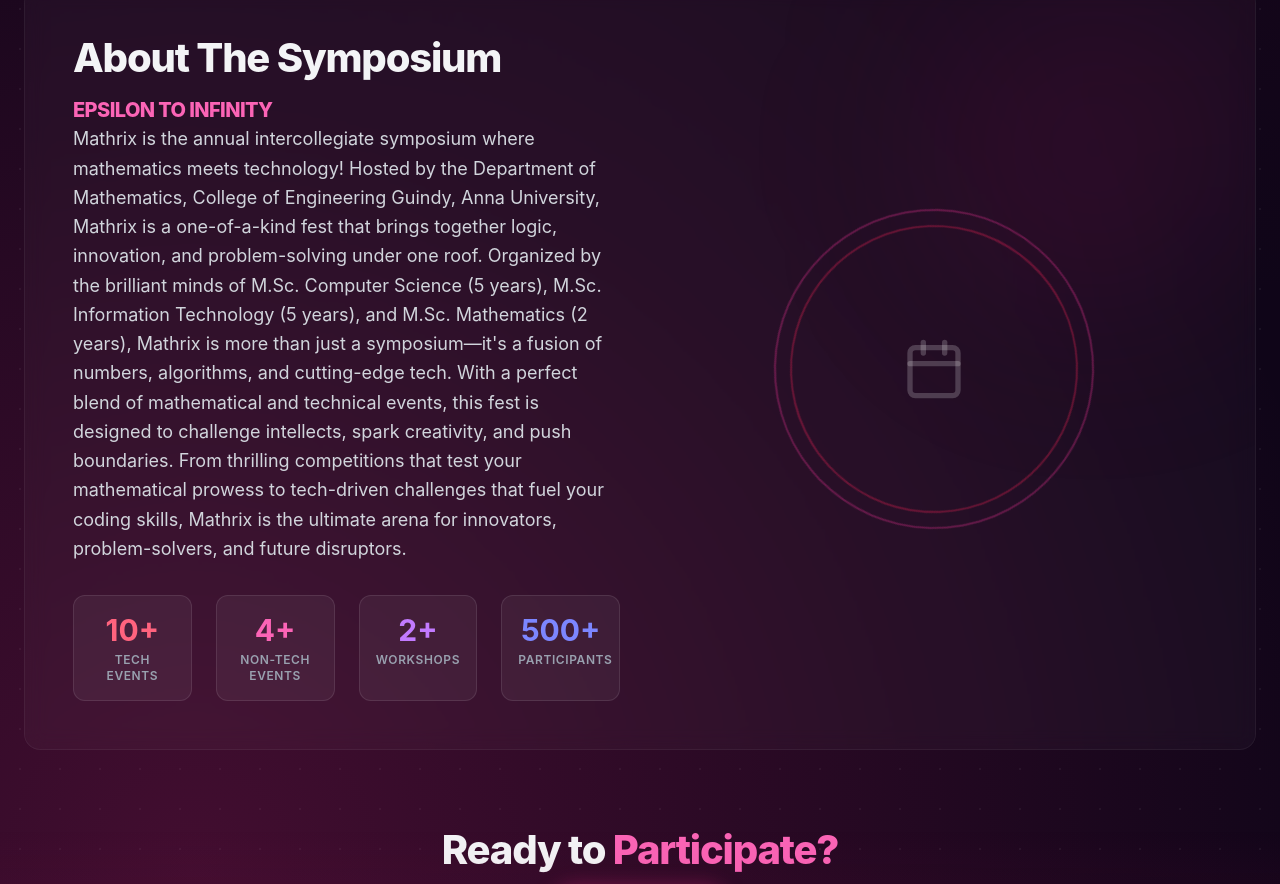
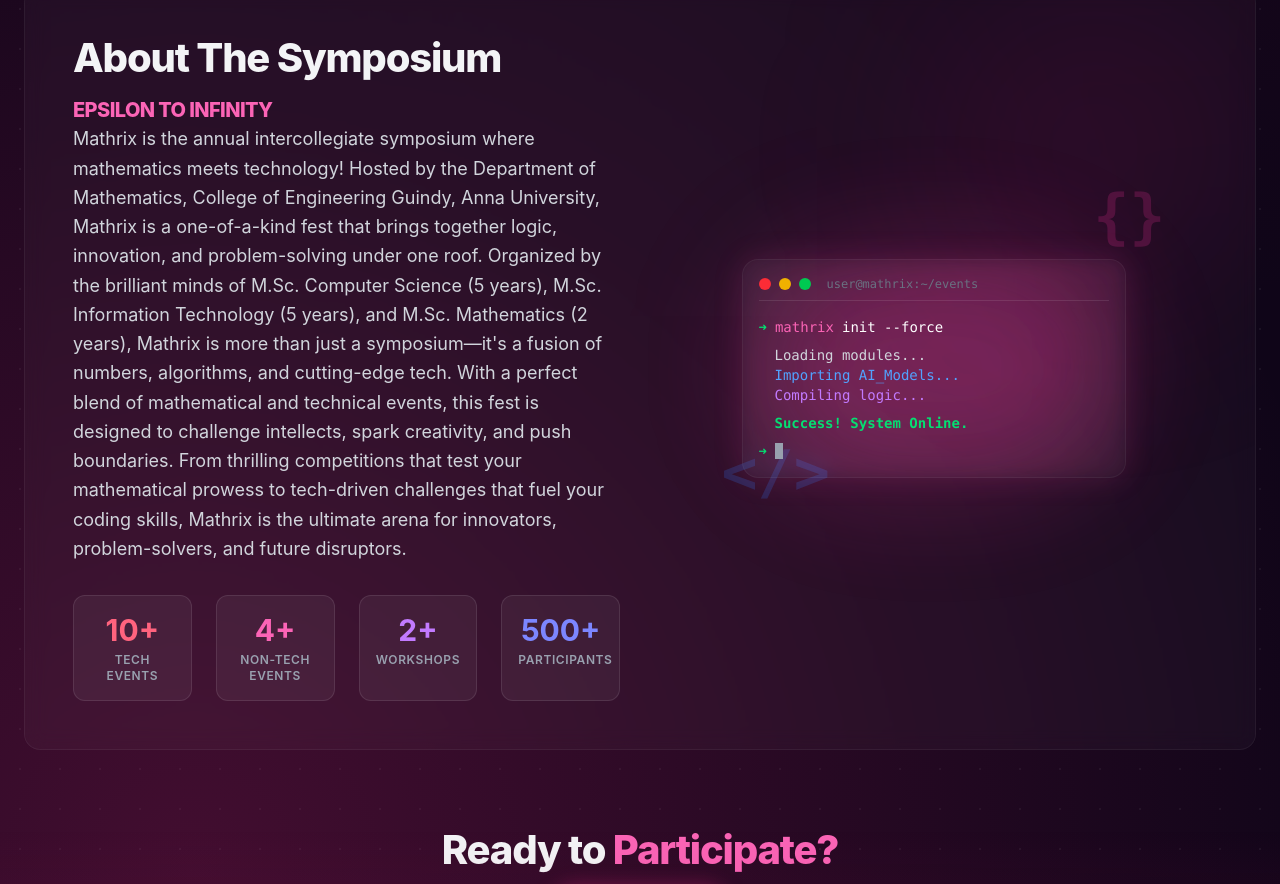
Before and after one commit to lokeshh29/mathrix-website-2026, a React (Vite) app in the folder frontend/: page / in a window 1280 px wide. Shown: the part 1251-2135 px from the top of the page. Built offline with nearby package versions, Linux system fonts and the light colour scheme.

Commit message:
fix: animation instead of bot icon

```diff
--- a/frontend/src/index.css
+++ b/frontend/src/index.css
@@ -195,3 +195,21 @@ h2 {
   transform: translateY(-3px);
   box-shadow: 0 5px 20px rgba(244, 114, 182, 0.2);
 }
+
+@keyframes scan {
+
+  0%,
+  100% {
+    top: 30%;
+    opacity: 0;
+  }
+
+  50% {
+    opacity: 1;
+  }
+
+  100% {
+    top: 70%;
+    opacity: 0;
+  }
+}
--- a/frontend/src/pages/Home.jsx
+++ b/frontend/src/pages/Home.jsx
@@ -107,13 +107,59 @@ const Home = () => {
                                 </div>
                             </div>
                         </div>
-                        <div className="md:w-1/2 flex justify-center">
-                            {/* Abstract 3D shape or Image placeholder */}
-                            <div className="w-64 h-64 md:w-80 md:h-80 relative">
-                                <div className="absolute inset-0 border-2 border-pink-500/30 rounded-full animate-[spin_10s_linear_infinite]" />
-                                <div className="absolute inset-4 border-2 border-rose-500/30 rounded-full animate-[spin_15s_linear_infinite_reverse]" />
-                                <div className="absolute inset-0 flex items-center justify-center">
-                                    <Calendar size={64} className="text-white/20" />
+                        <div className="md:w-1/2 flex justify-center relative">
+                            {/* Coding Terminal Animation */}
+                            <div className="relative w-72 h-48 md:w-96 md:h-64 flex items-center justify-center">
+                                {/* Glowing backdrop */}
+                                <div className="absolute inset-0 bg-pink-500/20 blur-[60px] rounded-full animate-pulse" />
+
+                                <motion.div
+                                    animate={{
+                                        y: [0, -10, 0],
+                                    }}
+                                    transition={{
+                                        duration: 6,
+                                        repeat: Infinity,
+                                        ease: "easeInOut"
+                                    }}
+                                    className="relative z-10 w-full"
+                                >
+                                    <div className="glass-card p-4 rounded-xl border border-pink-500/30 bg-black/60 shadow-[0_0_30px_rgba(236,72,153,0.15)]">
+                                        {/* Terminal Header */}
+                                        <div className="flex items-center gap-2 mb-4 border-b border-white/10 pb-2">
+                                            <div className="w-3 h-3 rounded-full bg-red-500" />
+                                            <div className="w-3 h-3 rounded-full bg-yellow-500" />
+                                            <div className="w-3 h-3 rounded-full bg-green-500" />
+                                            <div className="text-xs text-gray-500 ml-2 font-mono">user@mathrix:~/events</div>
+                                        </div>
+
+                                        {/* Terminal Content */}
+                                        <div className="font-mono text-sm space-y-2">
+                                            <div className="flex items-center gap-2 text-green-400">
+                                                <span>➜</span>
+                                                <span className="text-pink-400">mathrix</span>
+                                                <span className="text-white">init --force</span>
+                                            </div>
+                                            <div className="text-gray-300 pl-4">
+                                                <div className="animate-[typing_3s_steps(20)_infinite]">Loading modules...</div>
+                                                <div className="text-blue-400">Importing AI_Models...</div>
+                                                <div className="text-purple-400">Compiling logic...</div>
+                                                <div className="text-green-400 font-bold mt-2">Success! System Online.</div>
+                                            </div>
+                                            <div className="flex items-center gap-2 text-green-400 animate-pulse">
+                                                <span>➜</span>
+                                                <span className="w-2 h-4 bg-gray-400 block" />
+                                            </div>
+                                        </div>
+                                    </div>
+                                </motion.div>
+
+                                {/* Background Geometric floaters */}
+                                <div className="absolute -top-10 -right-10 text-pink-500/20 animate-bounce delay-700">
+                                    <code className="text-6xl font-bold">{`{}`}</code>
+                                </div>
+                                <div className="absolute -bottom-5 -left-5 text-blue-500/20 animate-bounce">
+                                    <code className="text-6xl font-bold">{`</>`}</code>
                                 </div>
                             </div>
                         </div>
```
